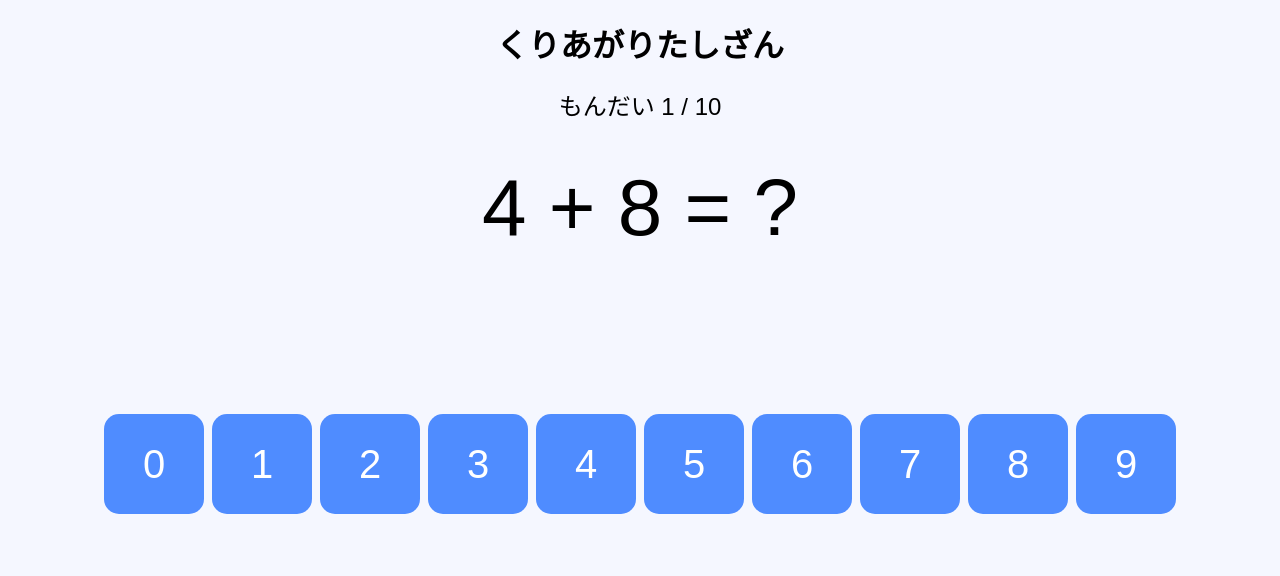
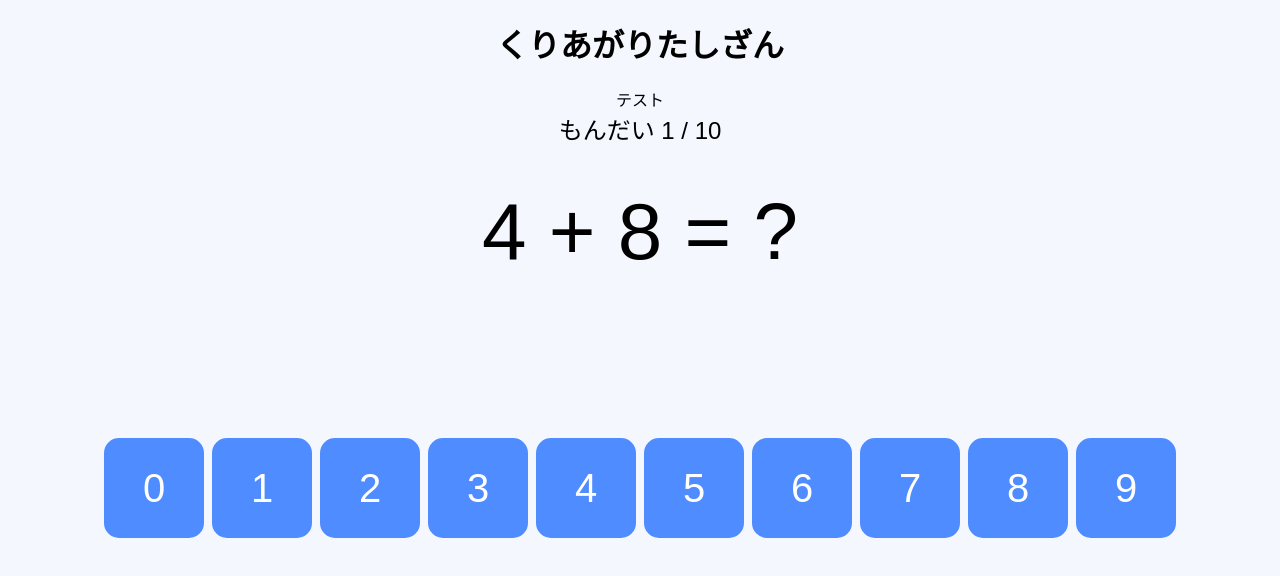
Before and after one commit to Umiumineko/tasizanranking, a plain HTML site: page index.html in a window 1280 px wide. Drawn offline with Linux system fonts and the light colour scheme.

Commit message:
Add test div with Japanese text to index.html

```diff
--- a/index.html
+++ b/index.html
@@ -123,7 +123,7 @@ button:hover{
 <body>
 
 <h1>くりあがりたしざん</h1>
-
+<div id="test">テスト</div>
 <div id="status"></div>
 
 <div id="question"></div>
```
